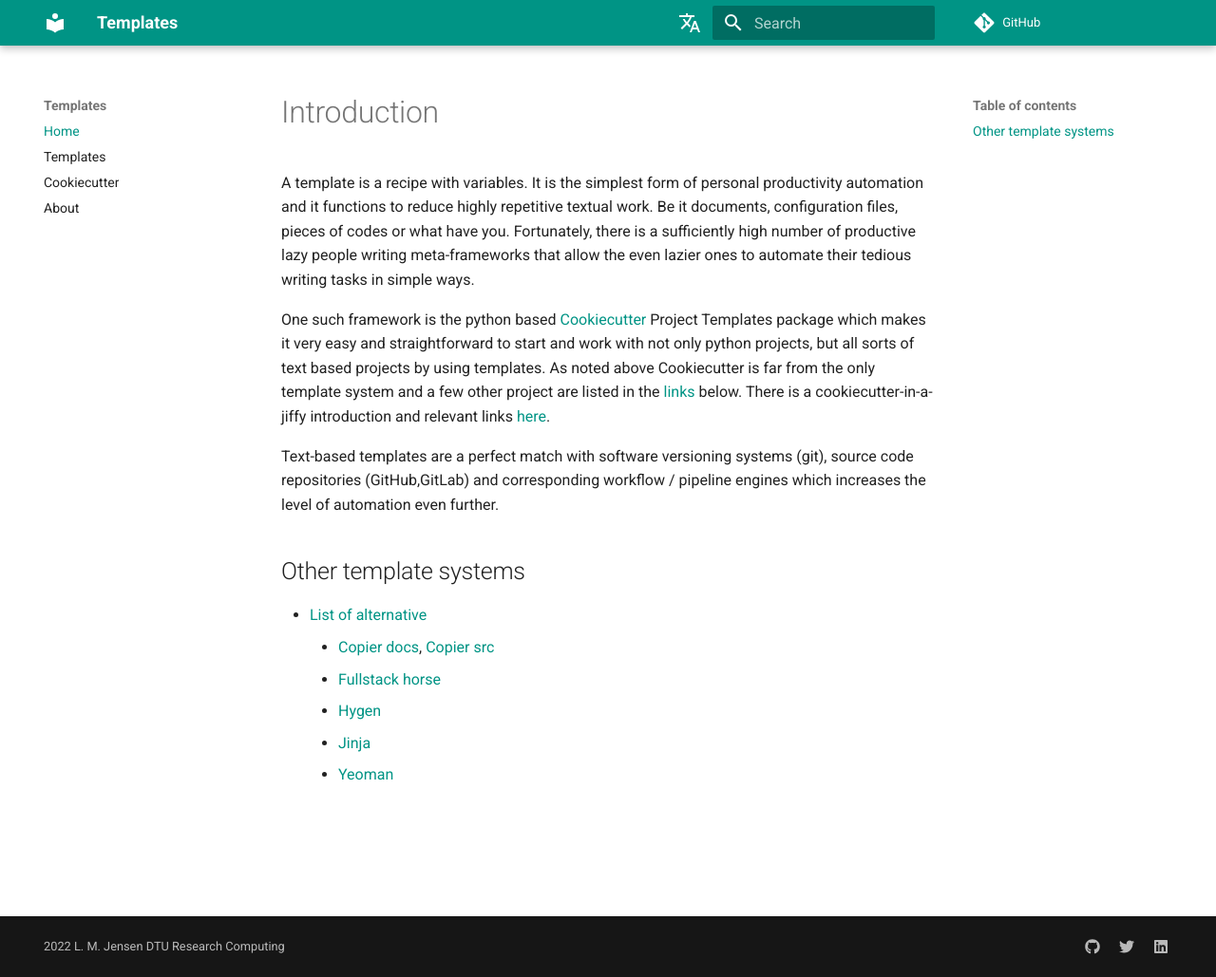
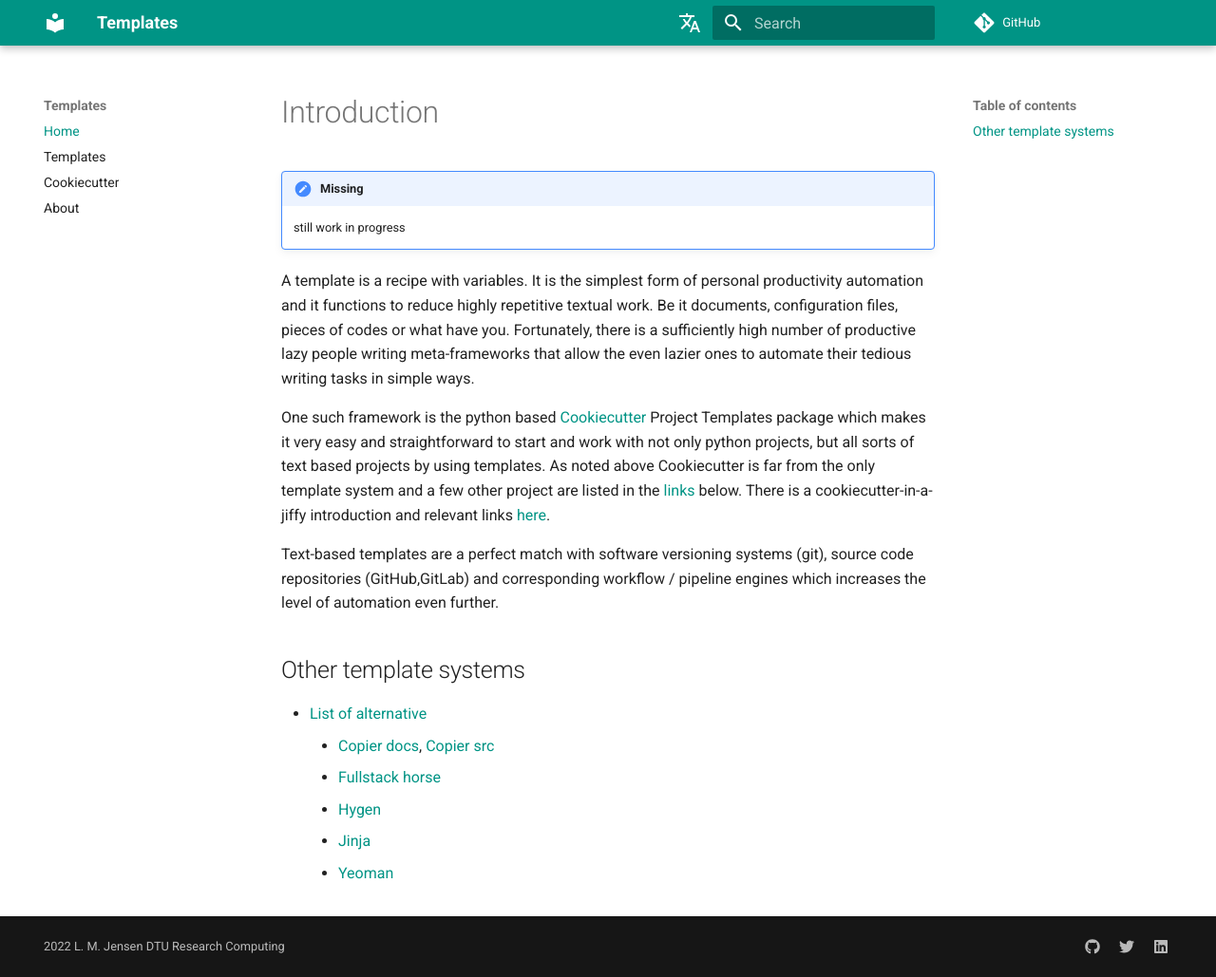
Before and after one commit to lmelwyn/templates, an MkDocs documentation site: the page built from docs/index.md, in a window 1280 px wide and 1029 px high. Shown: the whole window at 95% size. Built offline with MkDocs 1.6.1 and Material for MkDocs 9.7.7, drawn with Linux system fonts in a browser that asks for light colours; comment, search, counter and statistics services are not loaded.

Commit message:
add: WIP

```diff
--- a/docs/index.md
+++ b/docs/index.md
@@ -1,4 +1,7 @@
 # Introduction
+
+!!! missing
+    still work in progress
 
 A template is a recipe with variables. It is the simplest form of personal productivity
 automation and it functions to reduce highly repetitive textual work. Be it documents,
```
